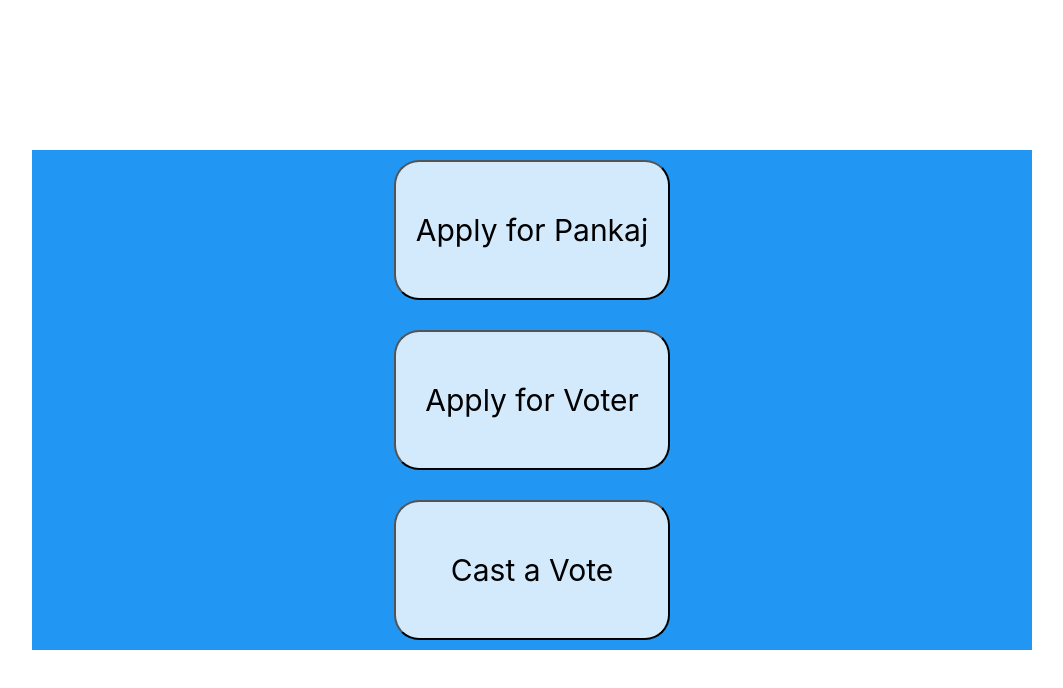
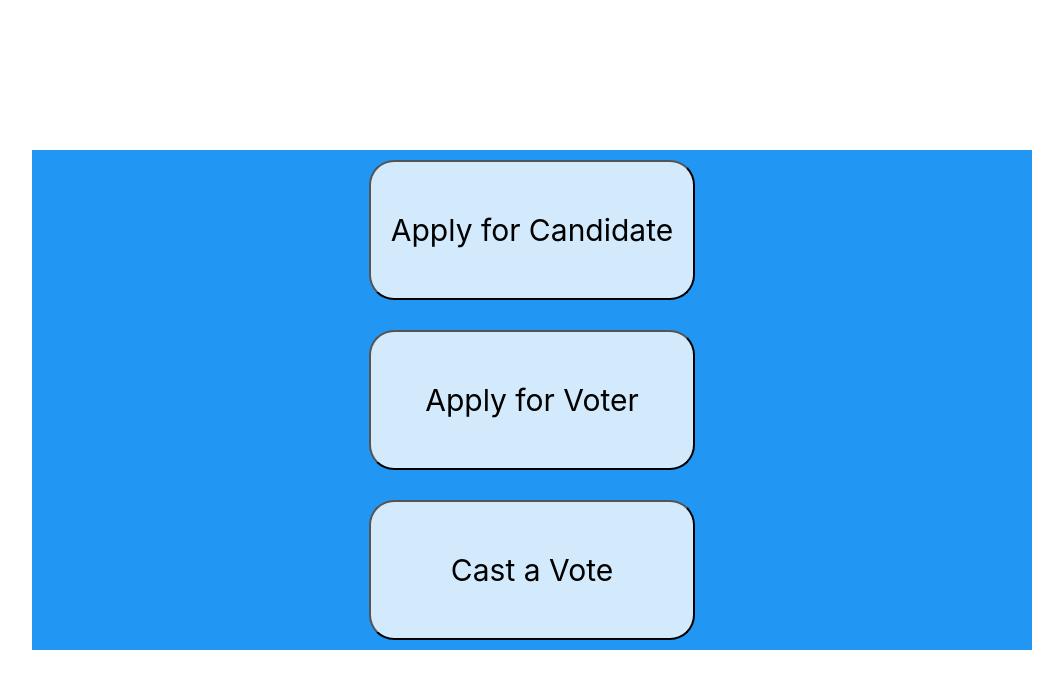
Before and after one commit to Paankajshah/Voting, a React (Create React App) app in the folder client/: page / in a window 1280 px wide. Shown: the top 688 px of the page, without its empty margins (108-1171 px from the left). Built offline with nearby package versions, Linux system fonts and the light colour scheme.

Commit message:
Update landing.js

```diff
--- a/client/src/components/landing/landing.js
+++ b/client/src/components/landing/landing.js
@@ -26,7 +26,7 @@ const Landing  =(props) => {
 
         return (
             <div className="container grid-container">
-            <button className="candidate grid-item" onClick={()=> props.history.push('/candidate')}>Apply for Pankaj</button>
+            <button className="candidate grid-item" onClick={()=> props.history.push('/candidate')}>Apply for Candidate</button>
             <button className="voter grid-item" onClick={()=> props.history.push('/voter')}>Apply for Voter</button>
             <button className="vote grid-item" onClick={()=> props.history.push('/login')}>Cast a Vote</button>
         </div>
```
